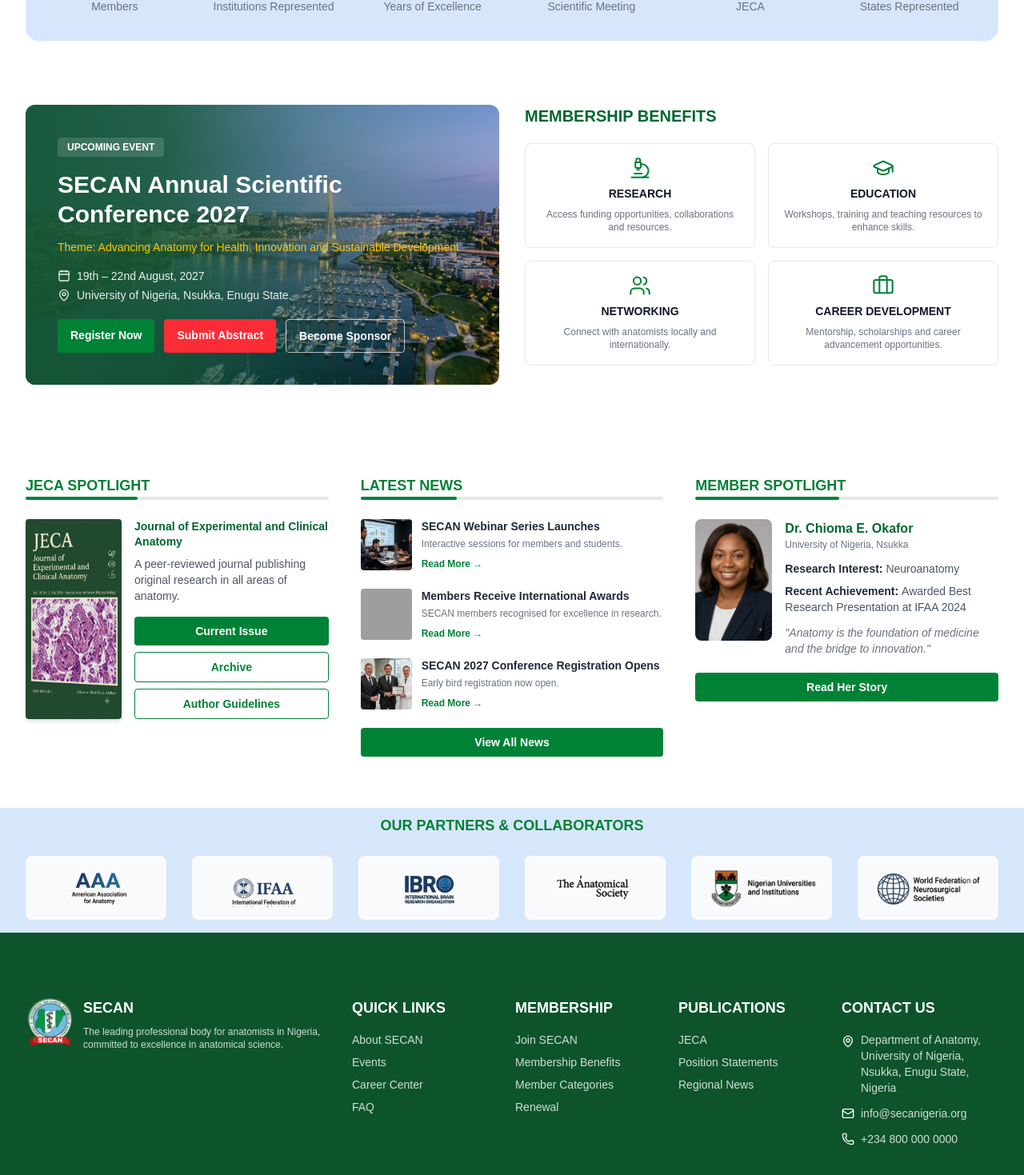
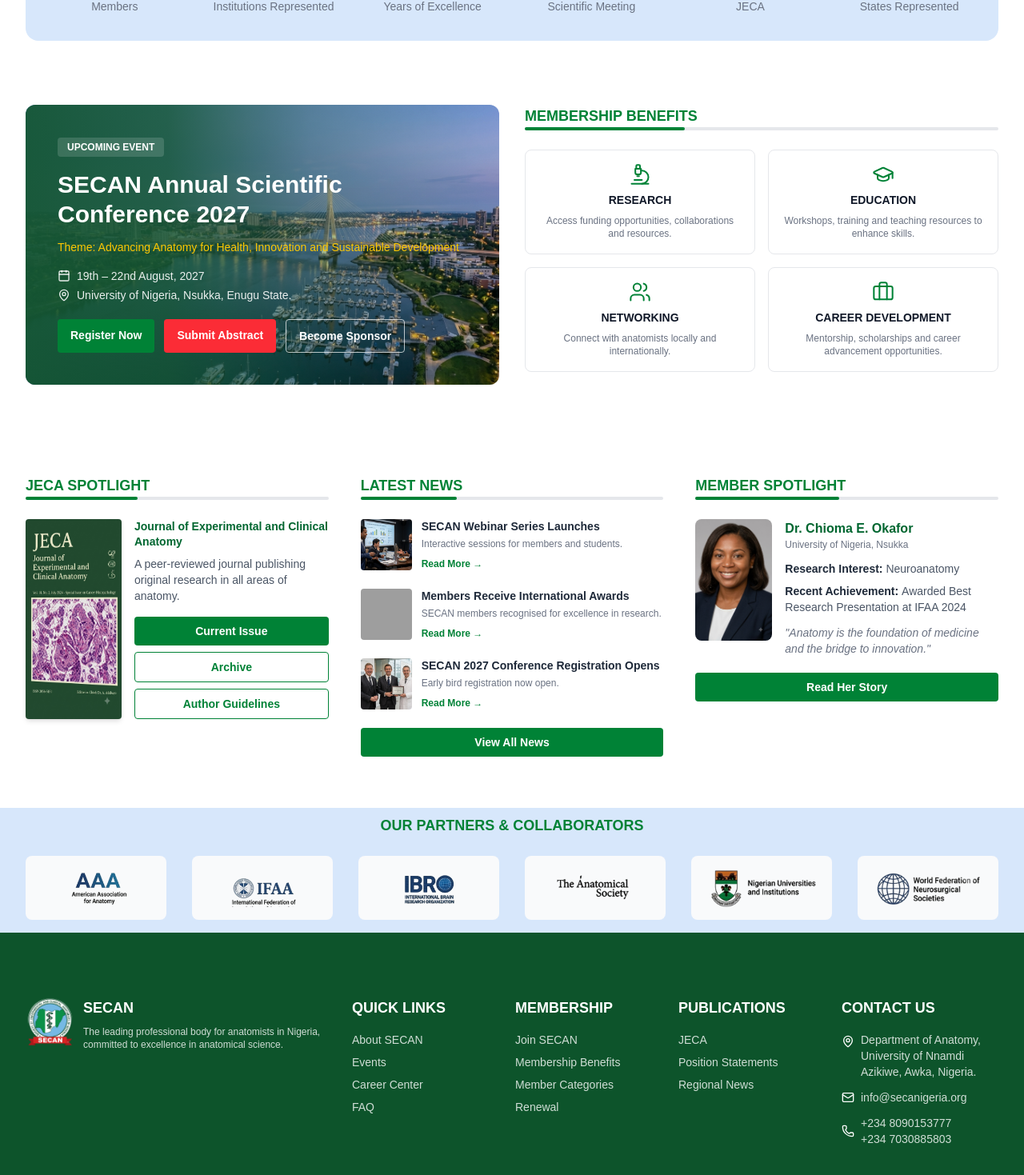
Before and after one commit to just-arizon/secan_frontend, a React (Vite) app: page / in a window 1280 px wide. Shown: the part 772-2241 px from the top of the page at 80% size. Built offline with nearby package versions, Linux system fonts and the light colour scheme; grey boxes are pictures that could not be loaded.

Commit message:
footer commit

```diff
--- a/src/components/layout/FeaturedEventBenefits.jsx
+++ b/src/components/layout/FeaturedEventBenefits.jsx
@@ -111,9 +111,14 @@
           viewport={{ once: true }}
           transition={{ duration: 0.6 }}
         >
-          <h2 className="font-heading text-xl font-bold text-green-800 mb-5">
-            MEMBERSHIP BENEFITS
-          </h2>
+           <div className="mb-6">
+            <h2 className="text-lg font-bold text-green-700 uppercase">
+              MEMBERSHIP BENEFITS
+            </h2>
+            <div className="w-full bg-gray-200 h-1 rounded relative">
+              <div className="bg-green-700 w-50 h-1 absolute rounded"></div>
+            </div>
+          </div>
 
           <div className="grid grid-cols-2 gap-4">
             {benefits.map((benefit, index) => {
--- a/src/components/layout/Footer.jsx
+++ b/src/components/layout/Footer.jsx
@@ -157,8 +157,7 @@
               <div className="flex items-start gap-2">
                 <MapPin size={16} className="mt-1 flex-shrink-0" />
                 <p className="text-white/80">
-                  Department of Anatomy, University of Nigeria, Nsukka, Enugu
-                  State, Nigeria
+                  Department of Anatomy, University of Nnamdi Azikiwe, Awka, Nigeria.
                 </p>
               </div>
               <div className="flex items-center gap-2">
@@ -172,12 +171,20 @@
               </div>
               <div className="flex items-center gap-2">
                 <Phone size={16} />
-                <a
-                  to="tel:+234800000000"
-                  className="text-white/80 hover:text-white transition"
-                >
-                  +234 800 000 0000
-                </a>
+                <div className="grid">
+                    <a
+                      to="tel:+234800000000"
+                      className="text-white/80 hover:text-white transition"
+                    >
+                      +234 8090153777
+                    </a>
+                    <a
+                      to="tel:+234800000000"
+                      className="text-white/80 hover:text-white transition"
+                    >
+                      +234 7030885803
+                    </a>
+                </div>
               </div>
             </div>
           </div>
--- a/src/components/layout/Navbar.jsx
+++ b/src/components/layout/Navbar.jsx
@@ -59,7 +59,7 @@
       ],
     },
     {
-      name: 'Awards & Grants',
+      name: 'Awards & Fellowship',
       subMenu: [
         { name: 'Research Grants', link: '/awards/grants' },
         { name: 'Award Categories', link: '/awards/categories' },
```
